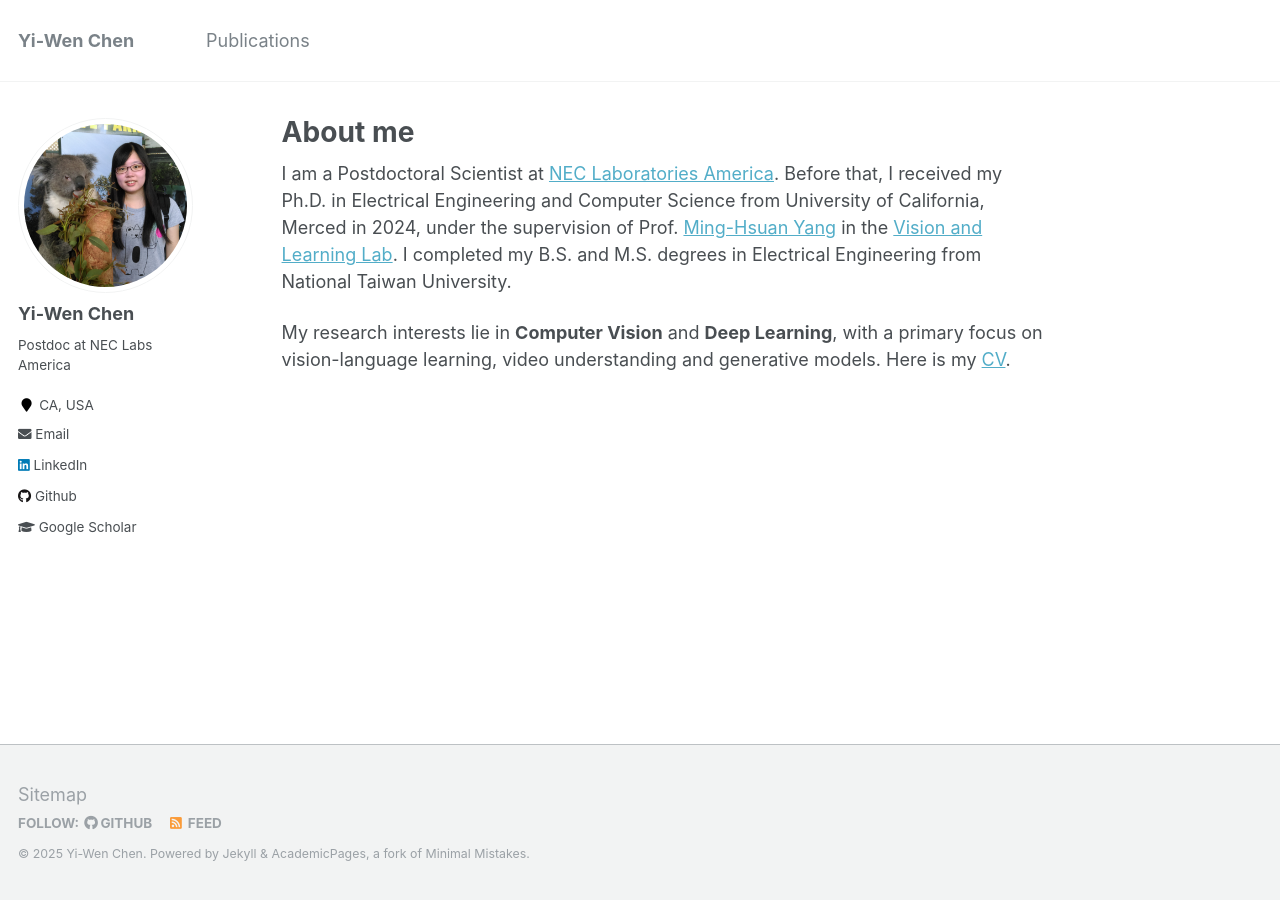
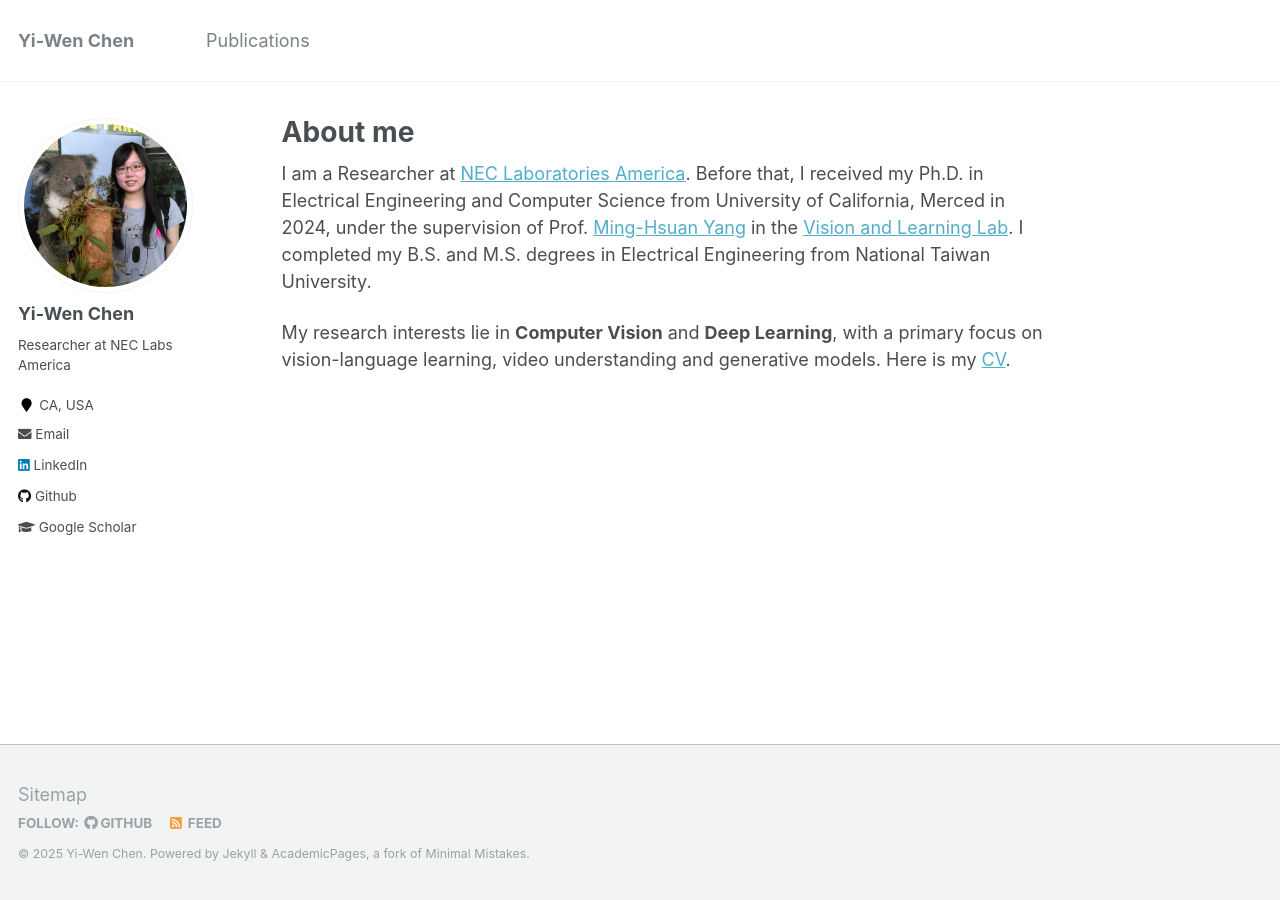
Before and after one commit to wenz116/wenz116.github.io, a Jekyll site: the page built from _pages/about.md, in a window 1280 px wide. Built offline with Jekyll 4.4.1, drawn with Linux system fonts in a browser that asks for light colours.

Commit message:
Update CV and introduction

```diff
--- a/_config.yml
+++ b/_config.yml
@@ -10,7 +10,7 @@ locale                   : "en-US"
 title                    : "Yi-Wen Chen"
 title_separator          : "-"
 name                     : &name "Yi-Wen Chen"
-description              : &description "Postdoc at NEC Labs America"
+description              : &description "Researcher at NEC Labs America"
 url                      : https://wenz116.github.io # the base hostname & protocol for your site e.g. "https://mmistakes.github.io"
 baseurl                  : "" # the subpath of your site, e.g. "/blog"
 repository               : "wenz116/wenz116.github.io"
@@ -82,7 +82,7 @@ analytics:
 author:
   name             : "Yi-Wen Chen"
   avatar           : "ywchen.jpg"
-  bio              : "Postdoc at NEC Labs America"
+  bio              : "Researcher at NEC Labs America"
   location         : "CA, USA"
   employer         :
   googlescholar    : "https://scholar.google.com/citations?user=PksDjvkAAAAJ&hl=en"
--- a/_pages/about.md
+++ b/_pages/about.md
@@ -8,6 +8,6 @@ redirect_from:
   - /about.html
 ---
 
-I am a Postdoctoral Scientist at [NEC Laboratories America](https://www.nec-labs.com/research/media-analytics/). Before that, I received my Ph.D. in Electrical Engineering and Computer Science from University of California, Merced in 2024, under the supervision of Prof. [Ming-Hsuan Yang](http://faculty.ucmerced.edu/mhyang/) in the [Vision and Learning Lab](http://vllab.ucmerced.edu/). I completed my B.S. and M.S. degrees in Electrical Engineering from National Taiwan University.
+I am a Researcher at [NEC Laboratories America](https://www.nec-labs.com/research/media-analytics/). Before that, I received my Ph.D. in Electrical Engineering and Computer Science from University of California, Merced in 2024, under the supervision of Prof. [Ming-Hsuan Yang](http://faculty.ucmerced.edu/mhyang/) in the [Vision and Learning Lab](http://vllab.ucmerced.edu/). I completed my B.S. and M.S. degrees in Electrical Engineering from National Taiwan University.
 
 My research interests lie in **Computer Vision** and **Deep Learning**, with a primary focus on vision-language learning, video understanding and generative models. Here is my [CV](https://wenz116.github.io/files/Yi-Wen_Chen_cv.pdf).
```
Also changed, not shown: 1 other file.
